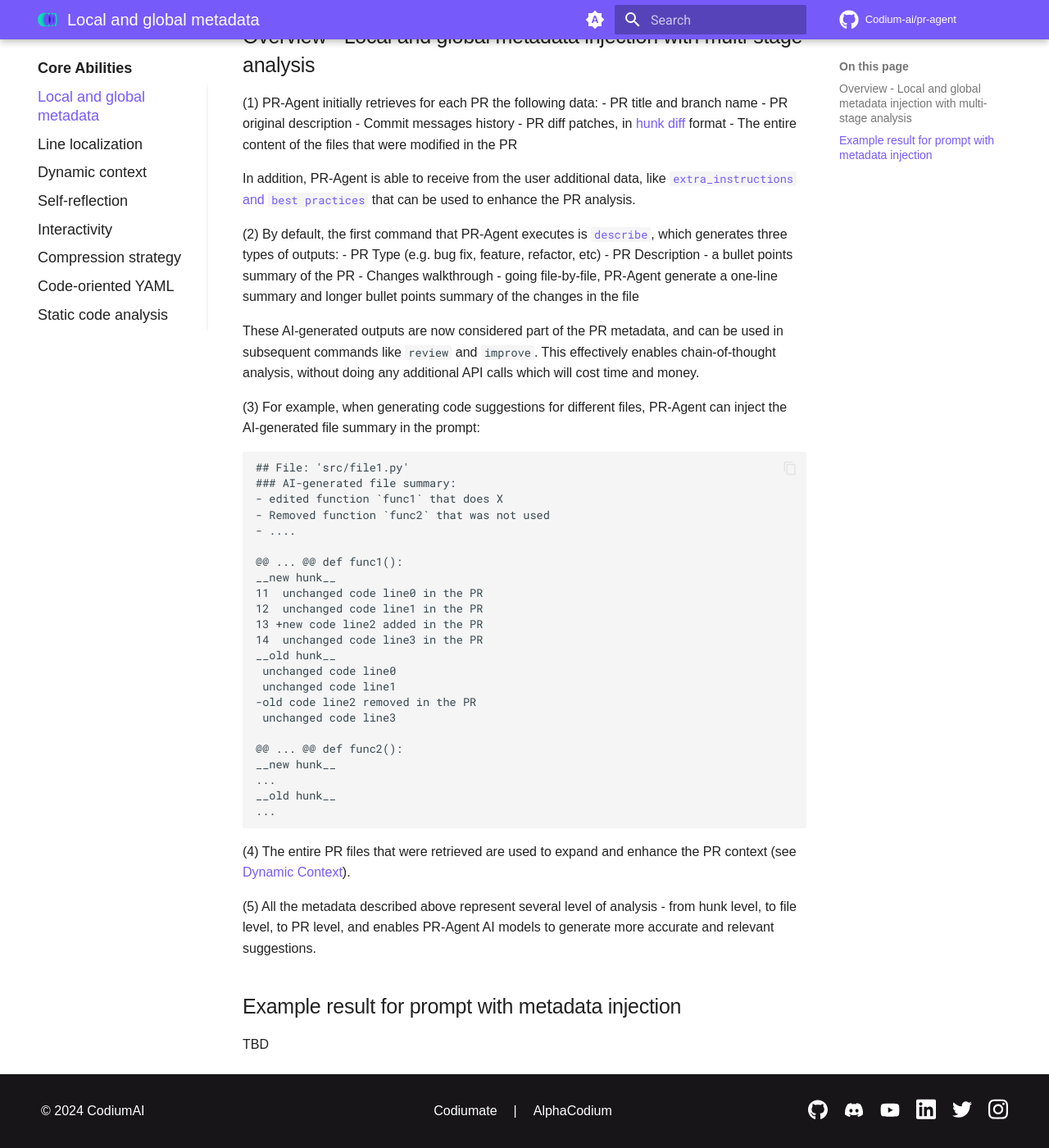
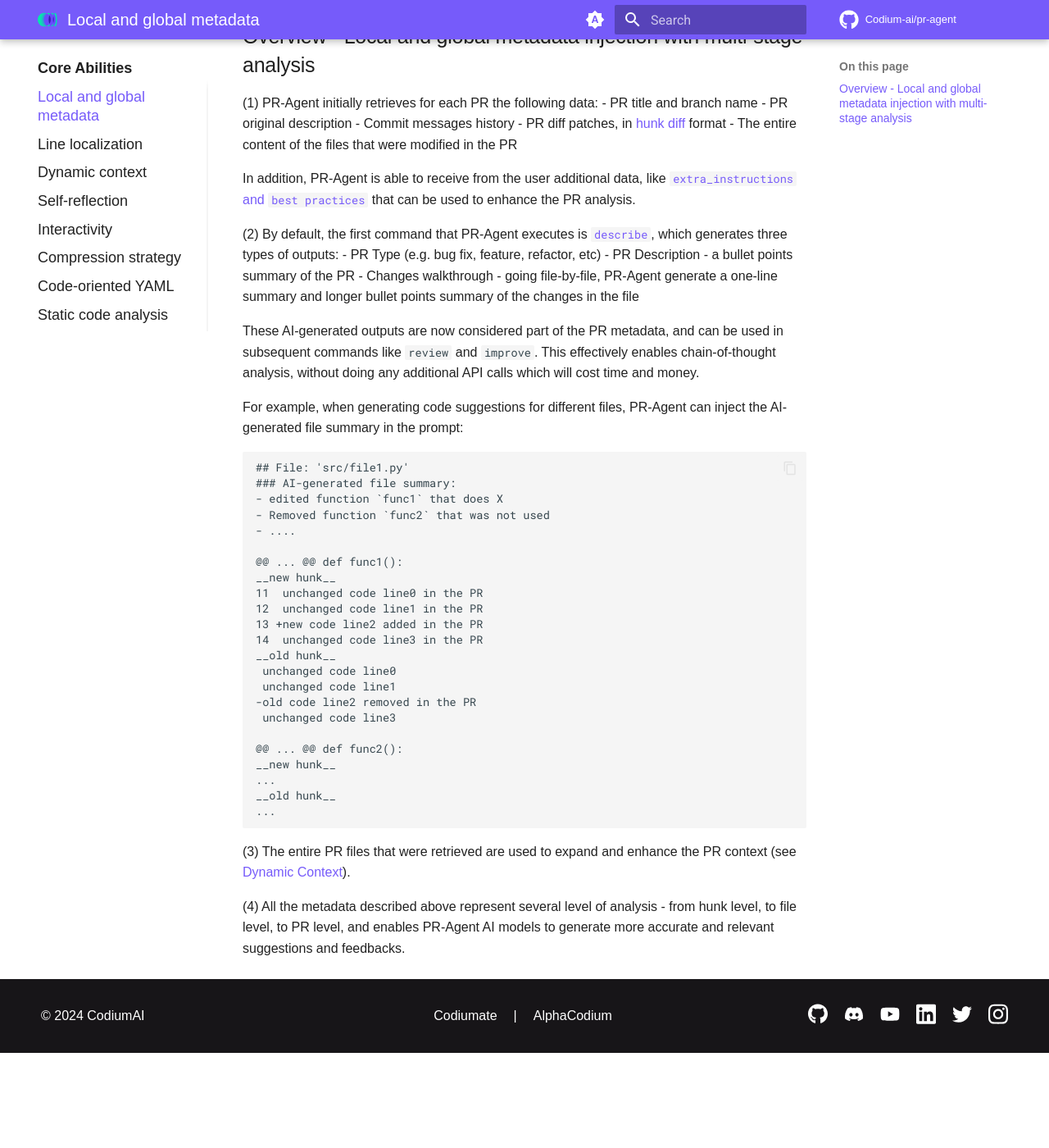
Before and after one commit to Codium-ai/pr-agent, an MkDocs documentation site: the page built from docs/docs/core-abilities/metadata.md, in a window 1280 px wide and 1400 px high, scrolled down 201 px. Shown: the whole window at 82% size. Built offline with MkDocs 1.6.1 and Material for MkDocs 9.7.7, drawn with Linux system fonts in a browser that asks for light colours; comment, search, counter and statistics services are not loaded; after the commit the page ends 1485 px from its top, so only the background shows below that.

Commit message:
markdown

````diff
--- a/docs/docs/core-abilities/metadata.md
+++ b/docs/docs/core-abilities/metadata.md
@@ -47,10 +46,6 @@
 ...
 ```
 
-(4) The entire PR files that were retrieved are used to expand and enhance the PR context (see [Dynamic Context](https://pr-agent-docs.codium.ai/core-abilities/dynamic-context/)).
+(3) The entire PR files that were retrieved are used to expand and enhance the PR context (see [Dynamic Context](https://pr-agent-docs.codium.ai/core-abilities/dynamic-context/)).
 
-(5) All the metadata described above represent several level of analysis - from hunk level, to file level, to PR level, and enables PR-Agent AI models to generate more accurate and relevant suggestions.
-
-
-## Example result for prompt with metadata injection
-TBD
+(4) All the metadata described above represent several level of analysis - from hunk level, to file level, to PR level, and enables PR-Agent AI models to generate more accurate and relevant suggestions and feedbacks.
````
Also changed, not shown: other parts of docs/docs/core-abilities/metadata.md (+0 -1 lines).
